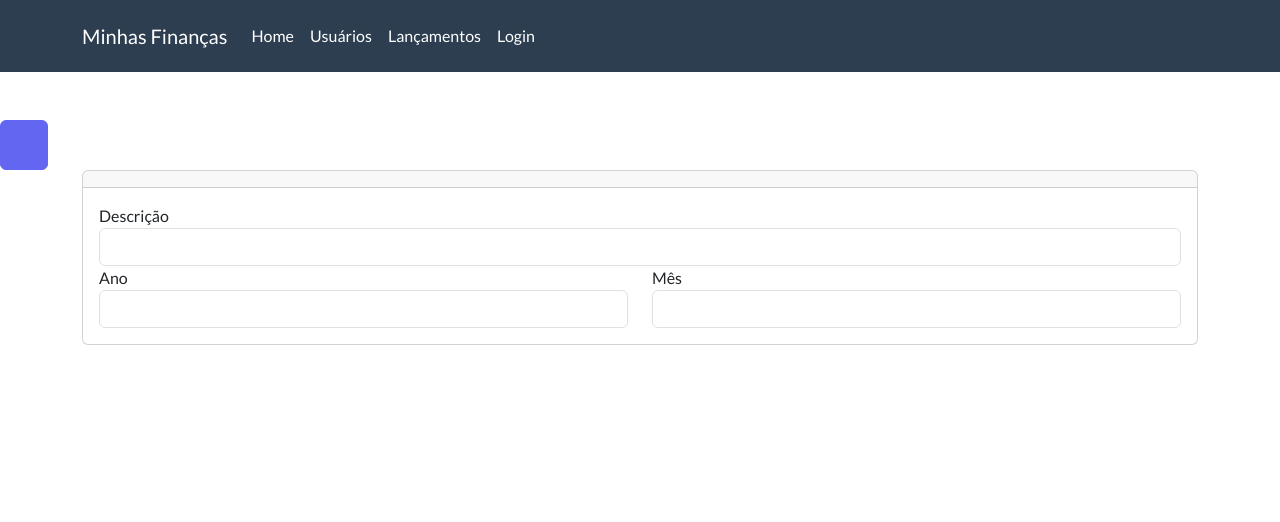
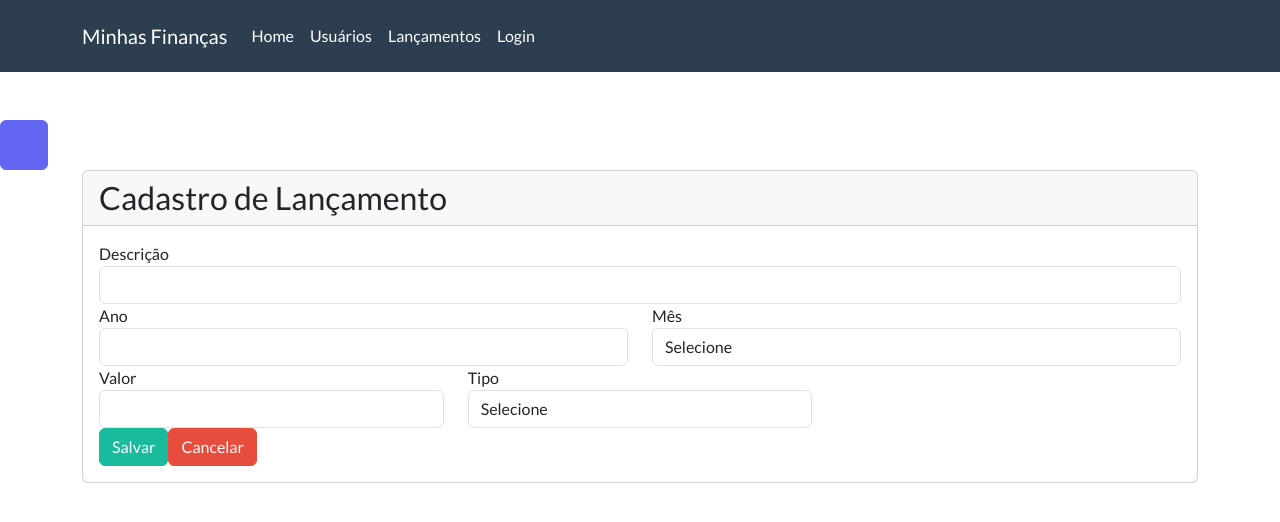
Before and after one commit to fxavierds/minhas-financas-app, a React (Create React App) app: page /#/cadastro-lancamentos in a window 1280 px wide. Shown: the top 522 px of the page. Built offline with nearby package versions, Linux system fonts and the light colour scheme.

Commit message:
Cadastro de lancamento

```diff
--- a/src/app/services/lancamentoService.js
+++ b/src/app/services/lancamentoService.js
@@ -31,6 +31,10 @@ export default class LancamentoService extends ApiService {
     ];
   }
 
+  salvar(lancamento) {
+    return this.post("/", lancamento);
+  }
+
   consultar(lancamentoFiltro) {
     let params = `?ano=${lancamentoFiltro.ano}`;
 
--- a/src/views/home.js
+++ b/src/views/home.js
@@ -13,8 +13,7 @@ class Home extends React.Component {
   }
 
   componentDidMount() {
-    localStorageService.obterItem();
-    const usuarioLogado = localStorage.getItem("_usuario_logado");
+    const usuarioLogado = localStorageService.obterItem("_usuario_logado");
 
     this.service
       .obterPorUsuario(usuarioLogado.id)
--- a/src/views/lancamentos/cadastro-lancamentos.js
+++ b/src/views/lancamentos/cadastro-lancamentos.js
@@ -2,28 +2,147 @@ import React from "react";
 import Card from "../../components/cards";
 import { withRouter } from "react-router-dom";
 import FormGroup from "../../components/formgroup";
+import SelectMenu from "../../components/selectMenu";
+import LancamentoService from "../../app/services/lancamentoService";
+import * as messages from "../../components/toastr";
+import localStorageService from "../../app/services/localStorageService";
 
 class CadastroLancamento extends React.Component {
+  state = {
+    id: null,
+    descricao: "",
+    valor: "",
+    mes: "",
+    ano: "",
+    tipo: "",
+    status: "",
+  };
+
+  constructor() {
+    super();
+    this.service = new LancamentoService();
+  }
+
+  handleChange = (event) => {
+    const value = event.target.value;
+    const name = event.target.name;
+
+    this.setState({ [name]: value });
+  };
+
+  submit = () => {
+    const usuarioLogado = localStorageService.obterItem("_usuario_logado");
+
+    const { descricao, valor, tipo, mes, ano } = this.state;
+    const lancamento = {
+      descricao,
+      valor,
+      tipo,
+      mes,
+      ano,
+      usuario: usuarioLogado.id,
+    };
+    this.service
+      .salvar(lancamento)
+      .then((response) => {
+        this.props.history.push("/consulta-lancamentos");
+        messages.mensagemSucesso("Lançamento efetuado com sucesso.");
+      })
+      .catch((error) => {
+        messages.mensagemErro(error.response.data);
+      });
+  };
+
   render() {
+    const meses = this.service.obterListaMeses();
+    const tipos = this.service.obterListaTipos();
+
     return (
-      <Card>
+      <Card title="Cadastro de Lançamento">
         <div className="row">
           <div className="col-md-12">
-            <FormGroup id="inputDescricao1" label="Descrição">
-              <input id="inputDescricao" type="text" className="form-control" />
+            <FormGroup id="inputDescricao" label="Descrição">
+              <input
+                id="inputDescricao"
+                type="text"
+                name="descricao"
+                value={this.state.descricao}
+                onChange={this.handleChange}
+                className="form-control"
+              />
             </FormGroup>
           </div>
         </div>
         <div className="row">
           <div className="col-md-6">
             <FormGroup id="inputAno" label="Ano">
-              <input id="inputAno" type="text" className="form-control" />
+              <input
+                id="inputAno"
+                name="ano"
+                value={this.state.ano}
+                onChange={this.handleChange}
+                type="text"
+                className="form-control"
+              />
             </FormGroup>
           </div>
           <div className="col-md-6">
             <FormGroup id="inputMes" label="Mês">
-              <input id="inputMes" type="text" className="form-control" />
+              <SelectMenu
+                id="inputMes"
+                className="form-control"
+                name="mes"
+                value={this.state.mes}
+                onChange={this.handleChange}
+                lista={meses}
+              ></SelectMenu>
             </FormGroup>
+          </div>
+        </div>
+        <div className="row">
+          <div className="col-md-4">
+            <FormGroup id="inputValor" label="Valor">
+              <input
+                id="inputValor"
+                name="valor"
+                value={this.state.valor}
+                onChange={this.handleChange}
+                type="text"
+                className="form-control"
+              />
+            </FormGroup>
+          </div>
+          <div className="col-md-4">
+            <FormGroup id="inputTipo" label="Tipo">
+              <SelectMenu
+                id="inputTipo"
+                className="form-control"
+                name="tipo"
+                value={this.state.tipo}
+                onChange={this.handleChange}
+                lista={tipos}
+              ></SelectMenu>
+            </FormGroup>
+          </div>
+          <div className="row">
+            <div className="col-md-4">
+              <button
+                type="button"
+                onClick={this.submit}
+                className="btn btn-success"
+              >
+                Salvar
+              </button>
+              <button
+                type="button"
+                onClick={(e) =>
+                  this.props.history.push("/consulta-lancamentos")
+                }
+                className="btn btn-danger"
+              >
+                Cancelar
+              </button>
+            </div>
           </div>
         </div>
       </Card>
--- a/src/views/lancamentos/consulta-lancamentos.js
+++ b/src/views/lancamentos/consulta-lancamentos.js
@@ -79,6 +79,10 @@ class ConsultaLancamento extends React.Component {
       });
   };
 
+  cadastraLancamento = () => {
+    this.props.history.push("/cadastro-lancamentos");
+  };
+
   render() {
     const meses = this.service.obterListaMeses();
     const tipos = this.service.obterListaTipos();
@@ -146,7 +150,11 @@ class ConsultaLancamento extends React.Component {
               >
                 Buscar
               </button>
-              <button type="button" className="btn btn-danger">
+              <button
+                type="button"
+                onClick={this.cadastraLancamento}
+                className="btn btn-danger"
+              >
                 Cadastrar
               </button>
             </div>
```
